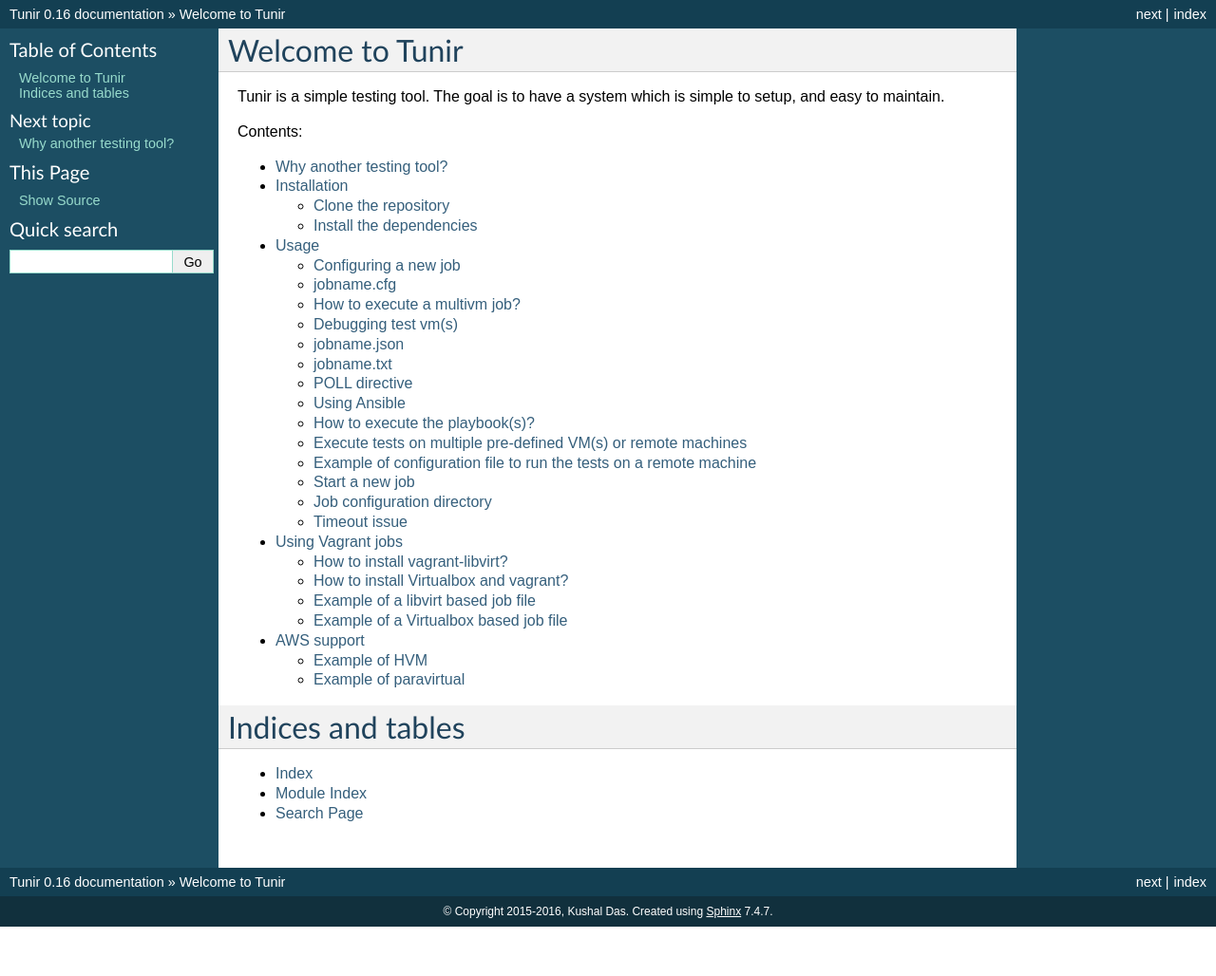
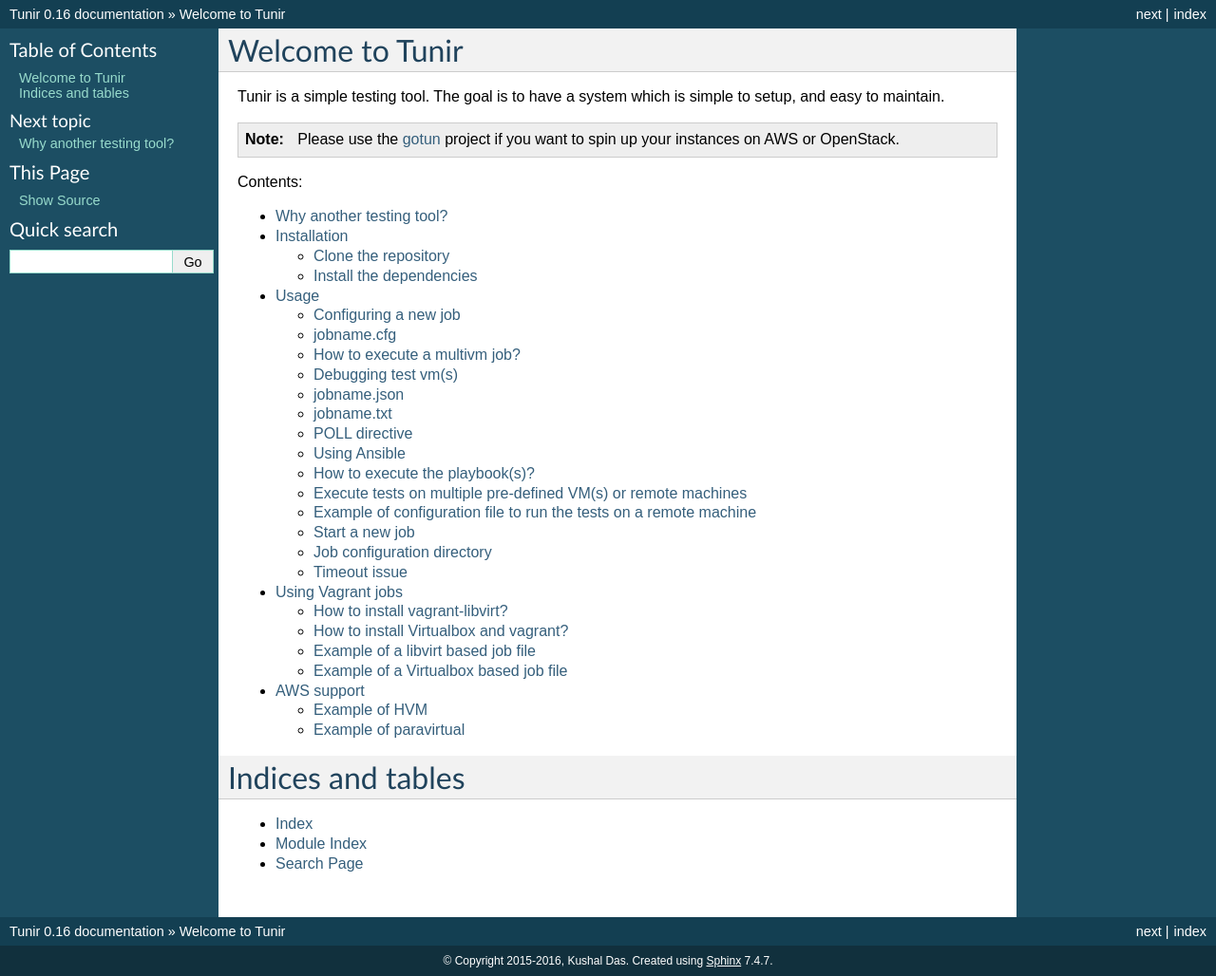
Before and after one commit to kushaldas/tunir, a Sphinx documentation site: the page built from docs/index.rst, in a window 1280 px wide. Shown: the whole page at 95% size. Built offline with Sphinx 7.4.7, drawn with Linux system fonts in a browser that asks for light colours; before the commit the page ends 976 px from its top, so only the background shows below that.

Commit message:
Links to the gotun project

```diff
--- a/docs/aws.rst
+++ b/docs/aws.rst
@@ -1,7 +1,8 @@
 AWS support
 ============
 
-.. note:: New feature from 0.13 release
+.. note:: Please use the `gotun <https://gotun.readthedocs.io/en/latest/>`_ project if you want
+        to spin up your instances on AWS or OpenStack.
 
 Now we have support to use AWS for testing using Tunir. We can have both HVM,
 and paravirtual types of instances to run the test. You will require `Python
--- a/docs/index.rst
+++ b/docs/index.rst
@@ -8,6 +8,9 @@
 
 Tunir is a simple testing tool. The goal is to have a system which is
 simple to setup, and easy to maintain.
+
+.. note:: Please use the `gotun <https://gotun.readthedocs.io/en/latest/>`_ project if you want
+    to spin up your instances on AWS or OpenStack.
 
 Contents:
 
--- a/docs/usage.rst
+++ b/docs/usage.rst
@@ -183,7 +183,7 @@
 Using Ansible
 --------------
 
-.. note:: If you want to run Ansible playbooks in your test, please have a look at the `gotun <https://gotun.rtfd.io>`_, it has
+.. note:: If you want to run Ansible playbooks in your test, please have a look at the `gotun <https://gotun.readthedocs.io/en/latest/>`_ project, it has
             better support for running Ansible, or any other tool in the host as the part of the test.
 
 .. versionadded:: 0.14
```
